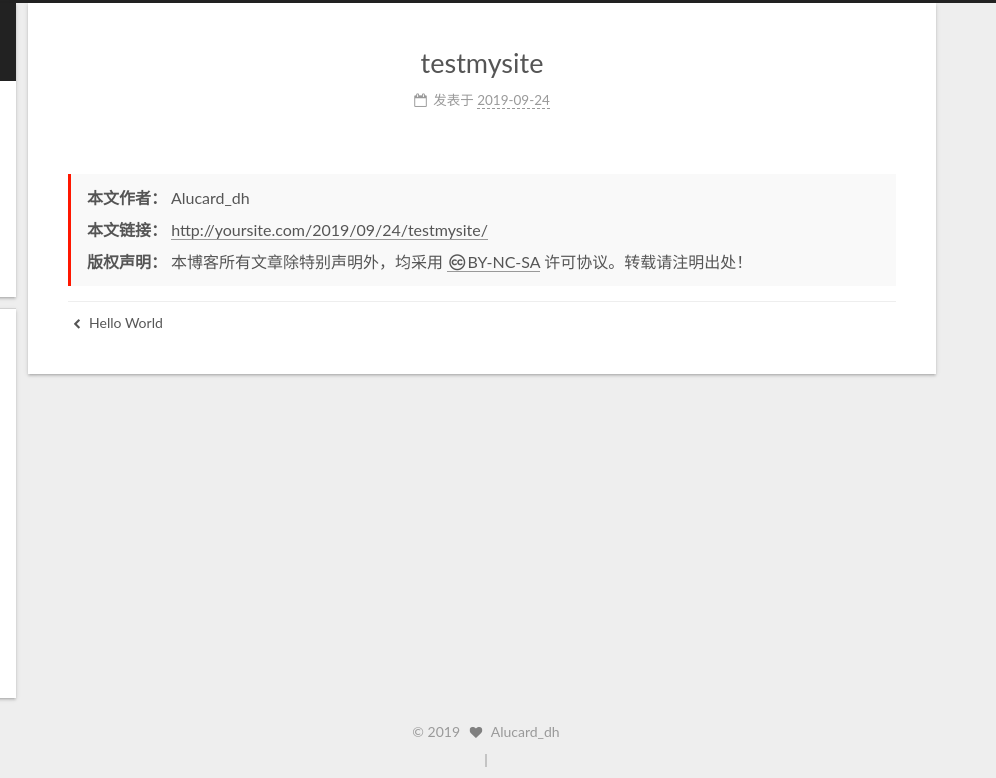
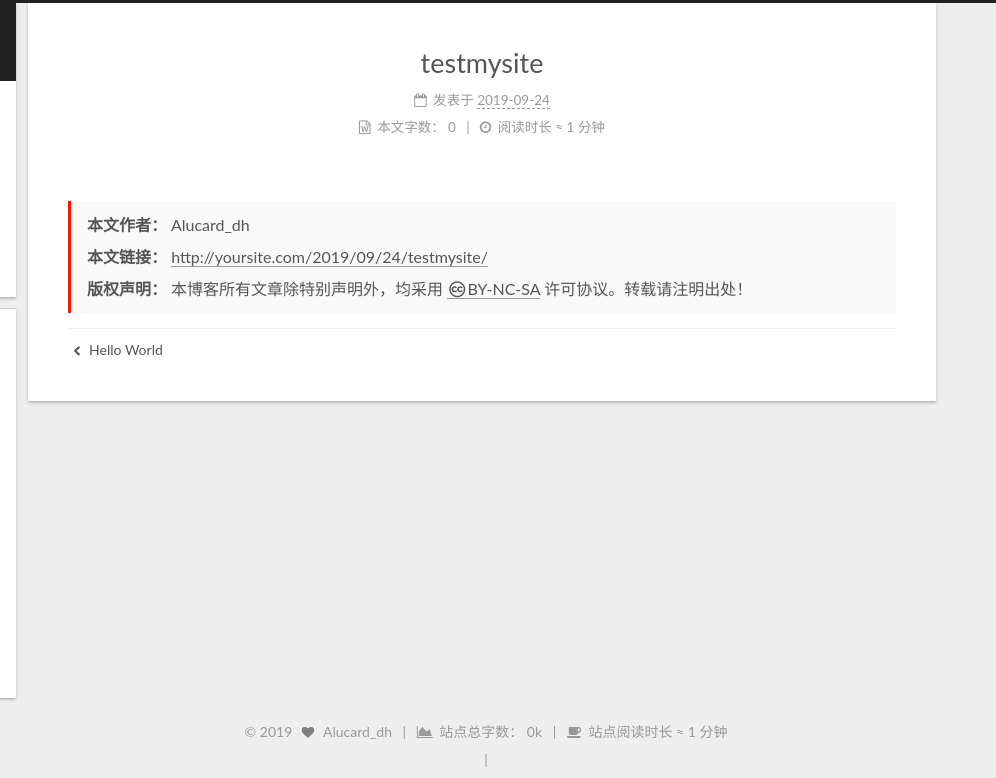
Before and after one commit to alucard-dh/alucard-dh.github.io, a plain HTML site: page 2019/09/24/testmysite/index.html in a window 1280 px wide. Shown: the full height of the page, 284-1280 px from the left. Drawn offline with nearby package versions, Linux system fonts and the light colour scheme; some packages are replaced by stand-ins of ours; a script that the page names is missing.

Commit message:
Site updated: 2019-10-07 11:20:31

```diff
--- a/2019/09/24/testmysite/index.html
+++ b/2019/09/24/testmysite/index.html
@@ -312,6 +312,27 @@
               <span id="busuanzi_value_page_pv"></span>
             </span>
 
+          <br>
+            <span class="post-meta-item" title="本文字数">
+              <span class="post-meta-item-icon">
+                <i class="fa fa-file-word-o"></i>
+              </span>
+
+                <span class="post-meta-item-text">本文字数：</span>
+
+              <span>0</span>
+            </span>
+
+            <span class="post-meta-item" title="阅读时长">
+              <span class="post-meta-item-icon">
+                <i class="fa fa-clock-o"></i>
+              </span>
+
+                <span class="post-meta-item-text">阅读时长 &asymp;</span>
+
+              <span>1 分钟</span>
+            </span>
+
 
         </div>
       </header>
@@ -497,6 +518,20 @@
     <i class="fa fa-heart"></i>
   </span>
   <span class="author" itemprop="copyrightHolder">Alucard_dh</span>
+    <span class="post-meta-divider">|</span>
+    <span class="post-meta-item-icon">
+      <i class="fa fa-area-chart"></i>
+    </span>
+      <span class="post-meta-item-text">站点总字数：</span>
+
+    <span title="站点总字数">0k</span>
+    <span class="post-meta-divider">|</span>
+    <span class="post-meta-item-icon">
+      <i class="fa fa-coffee"></i>
+    </span>
+      <span class="post-meta-item-text">站点阅读时长 &asymp;</span>
+
+    <span title="站点阅读时长">1 分钟</span>
 </div>
 
 
--- a/css/main.css
+++ b/css/main.css
@@ -1192,7 +1192,7 @@ pre .javascript .function {
 }
 .links-of-author a::before,
 .links-of-author span.exturl::before {
-  background: #93ff98;
+  background: #26f0ff;
   border-radius: 50%;
   content: ' ';
   display: inline-block;
```
Also changed, not shown: 2019/09/24/hello-world/index.html (+35 -0 lines), archives/2019/09/index.html (+14 -0 lines), archives/2019/index.html (+14 -0 lines), archives/index.html (+14 -0 lines), index.html (+56 -0 lines).
